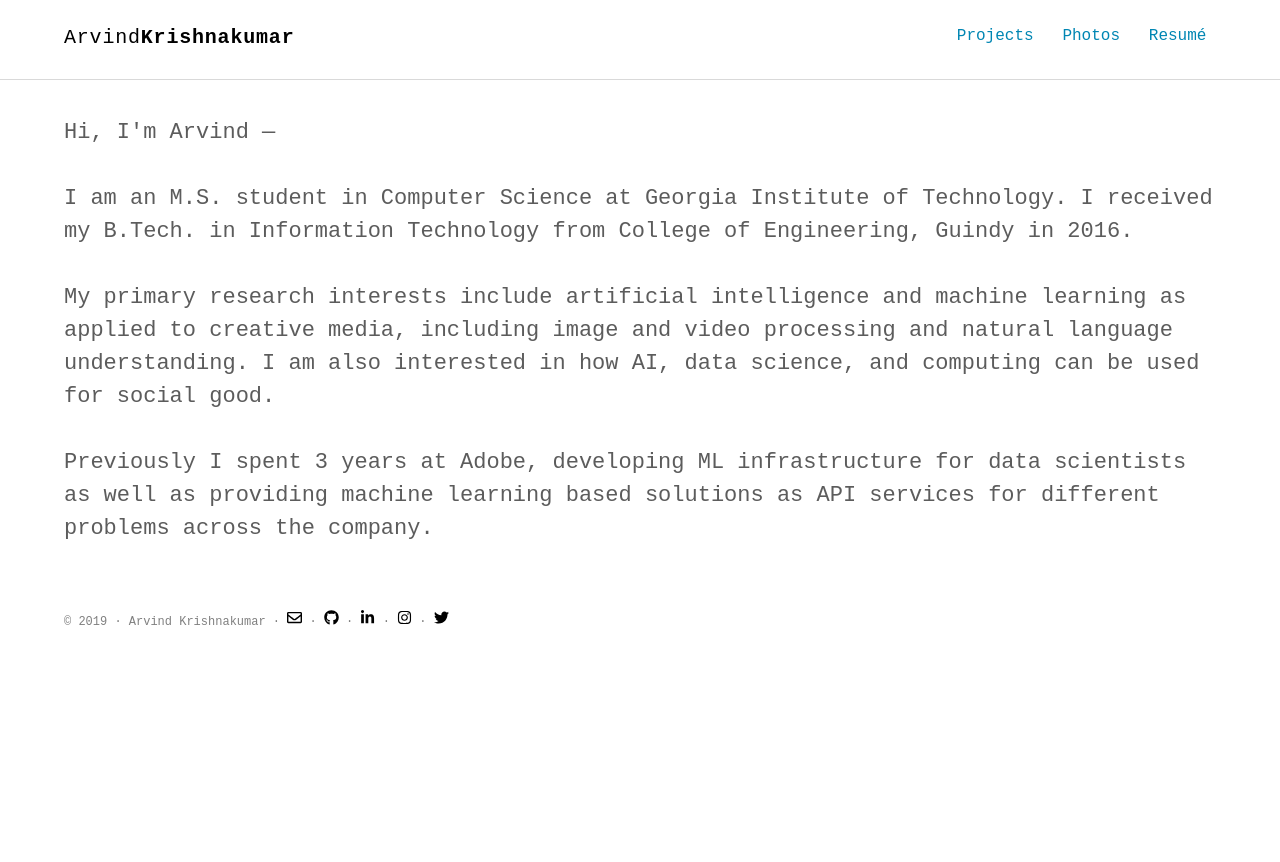
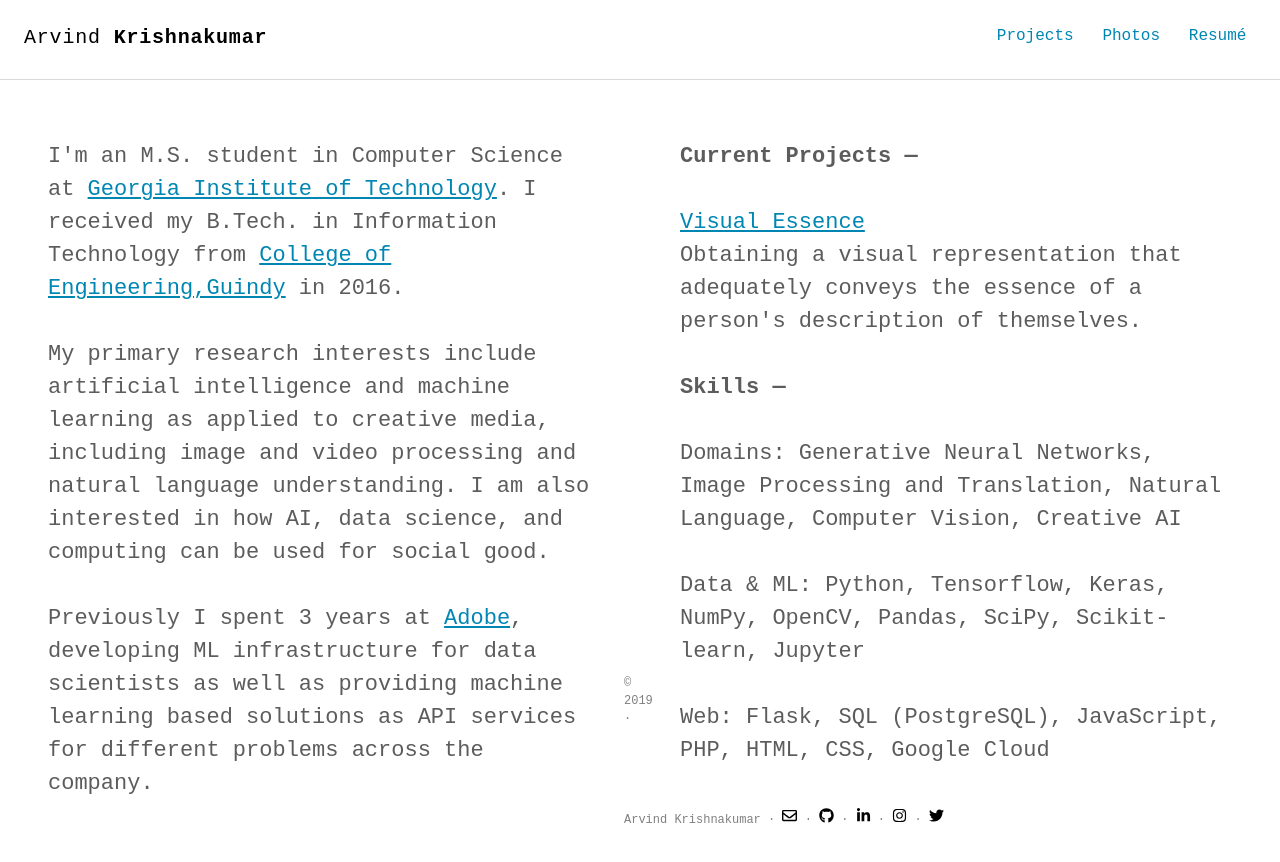
Before and after one commit to akrishna77/akrishna77.github.io, a Jekyll site: the page built from index.html, in a window 1280 px wide. Shown: the top 862 px of the page. Built offline with Jekyll 4.4.1, drawn with Linux system fonts in a browser that asks for light colours; some web fonts are replaced.

Commit message:
Editing Intro

```diff
--- a/_config.yml
+++ b/_config.yml
@@ -3,7 +3,7 @@ title_left    : "Arvind"
 title_right   : "Krishnakumar"
 description   : Portfolio
 keywords      :
-url           : https://akrishna77.github.io/ # site url
+url           : https://akrishna77.github.io # site url
 baseurl       : "" # apply repo name like "/myproject" if used under gh-pages branch, else (under master branch) just leave empty/blank
 cover         : "" # image uri like logo/cover image for site seo
 
@@ -44,7 +44,5 @@ plugins:
 navbar:
   - slug : about
     title: About Me
-  - slug : blog
-    title: Blog
 
 exclude: ["gulp", "node_modules", "bower", "bower_components", "config.rb", "src", "Gemfile", "Gemfile.lock", ".rvmrc", ".rbenv-version", "package.json", "gulpfile.js", "README.md", "Rakefile", "changelog.md", "script", "vendor"]
--- a/_includes/footer.html
+++ b/_includes/footer.html
@@ -1,5 +1,5 @@
 <footer class="site-footer">
-  <div class="container">
+  <div class="container-footer">
     <small class="block">
     	&copy; {{ site.time | date: '%Y' }} &middot;
     	{{ site.author.name }} &middot;
--- a/_includes/intro.html
+++ b/_includes/intro.html
@@ -1,13 +1,31 @@
 <section class="intro">
-  <div class="container">
-    <p class="lead">
-    Hi, I'm Arvind —
-	<br /><br />
-	I am an M.S. student in Computer Science at Georgia Institute of Technology. I received my B.Tech. in Information Technology from College of Engineering, Guindy in 2016.
-	<br /><br />
-	My primary research interests include artificial intelligence and machine learning as applied to creative media, including image and video processing and natural language understanding. I am also interested in how AI, data science, and computing can be used for social good.
-	<br /><br />
-	Previously I spent 3 years at Adobe, developing ML infrastructure for data scientists as well as providing machine learning based solutions as API services for different problems across the company.
-	</p>
+  <div class="container-body">
+  	<div class="container-left">
+	    <p class="lead">
+		I'm an M.S. student in Computer Science at <a href="https://www.gatech.edu/"><u>Georgia Institute of Technology</u></a>. I received my B.Tech. in Information Technology from <a href="https://ceg.annauniv.edu/"><u>College of Engineering,Guindy</u></a> in 2016.
+		<br /><br />
+		My primary research interests include artificial intelligence and machine learning as applied to creative media, including image and video processing and natural language understanding. I am also interested in how AI, data science, and computing can be used for social good.
+		<br /><br />
+		Previously I spent 3 years at <a href="https://www.adobe.com/"><u>Adobe</u></a>, developing ML infrastructure for data scientists as well as providing machine learning based solutions as API services for different problems across the company.
+		</p>
+  	</div>
+
+  	<div class="container-right">
+  		<p class="lead">
+	  	<span> Current Projects — </span>
+		<br /><br />
+		<a href="https://akrishna77.github.io/CS8903-Essence/"><u>Visual Essence</u></a>
+		<br />
+		Obtaining a visual representation that adequately conveys the essence of a person's description of themselves.
+		<br /><br />
+		<span> Skills — </span>
+		<br /><br />
+		Domains: Generative Neural Networks, Image Processing and Translation, Natural Language, Computer Vision, Creative AI
+		<br /><br />
+		Data & ML: Python, Tensorflow, Keras, NumPy, OpenCV, Pandas, SciPy, Scikit-learn, Jupyter
+		<br /><br />
+		Web: Flask, SQL (PostgreSQL), JavaScript, PHP, HTML, CSS, Google Cloud
+		</p>
+	</div>
   </div>
 </section>
--- a/_includes/nav.html
+++ b/_includes/nav.html
@@ -1,7 +1,7 @@
 
 <nav class="nav">
   <div class="container">
-    <h1 class="logo"><a href="{{ '/' | prepend: site.baseurl | prepend: site.url }}">{{ site.title_left }}<span>{{ site.title_right }}</span></a></h1>
+    <h1 class="logo"><a href="{{ '/' | prepend: site.baseurl | prepend: site.url }}">{{ site.title_left }} <span>{{ site.title_right }}</span></a></h1>
     <ul class="navbar">
       <!-- <li><a href="{{ '/blog' | prepend: site.baseurl | prepend: site.url }}">Blog</a></li> -->
       <li><a href="{{ '/projects' | prepend: site.baseurl | prepend: site.url }}">Projects</a></li>
--- a/_layouts/default.html
+++ b/_layouts/default.html
@@ -9,8 +9,8 @@ published: true
     <main class="wrapper">
       {% include header.html %}
       {{ content }}
-      {% include footer.html %}
     </main>
+    {% include footer.html %}
     {% include foot.html %}
   </body>
 </html>
--- a/assets/scss/_layout.scss
+++ b/assets/scss/_layout.scss
@@ -42,8 +42,51 @@ hr {
   padding: $base-spacing;
   margin-left: auto;
   margin-right: auto;
-  max-width: 1200px;
+  max-width: 1300px;
   font-weight: normal;
+}
+
+.container-body {
+  padding: $base-spacing;
+  margin-left: auto;
+  margin-right: auto;
+  max-width: 1300px;
+  font-weight: normal;
+}
+
+.container-footer {
+  padding: $base-spacing;
+  margin-left: auto;
+  margin-right: auto;
+  max-width: 1300px;
+  font-weight: normal;
+  position:relative;
+}
+
+.container-left {
+  float:left;
+  padding: $base-spacing;
+  margin-left: auto;
+  margin-right: auto;
+  max-width: 600px;
+  font-weight: normal;
+
+  span {
+    font-weight: 700;
+  }
+}
+
+.container-right {
+  float:right;
+  padding: $base-spacing;
+  margin-left: auto;
+  margin-right: auto;
+  max-width: 600px;
+  font-weight: normal;
+
+  span {
+    font-weight: 700;
+  }
 }
 
 .pull-left {
@@ -223,6 +266,7 @@ hr {
   @extend .clearfix;
 
   padding: $base-spacing 0;
+  margin-top: 38%;
 
   a {
     @extend .link;
```
